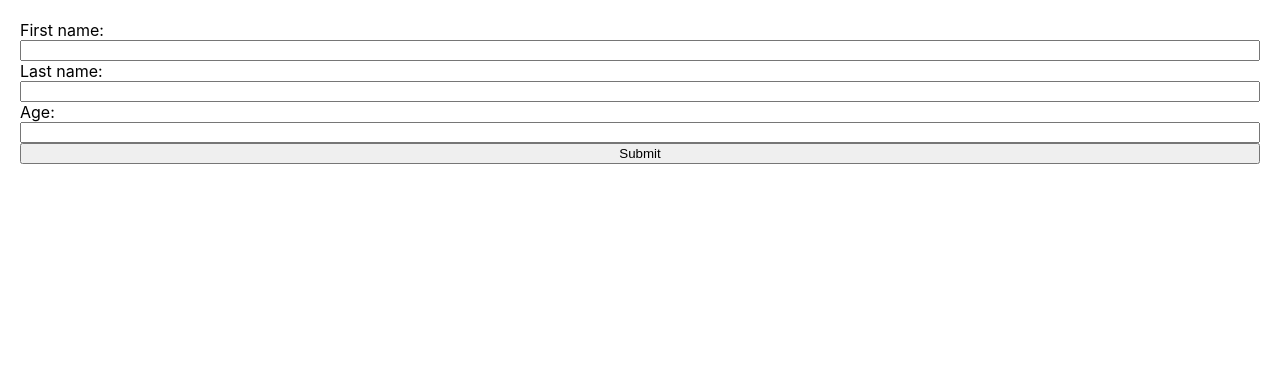
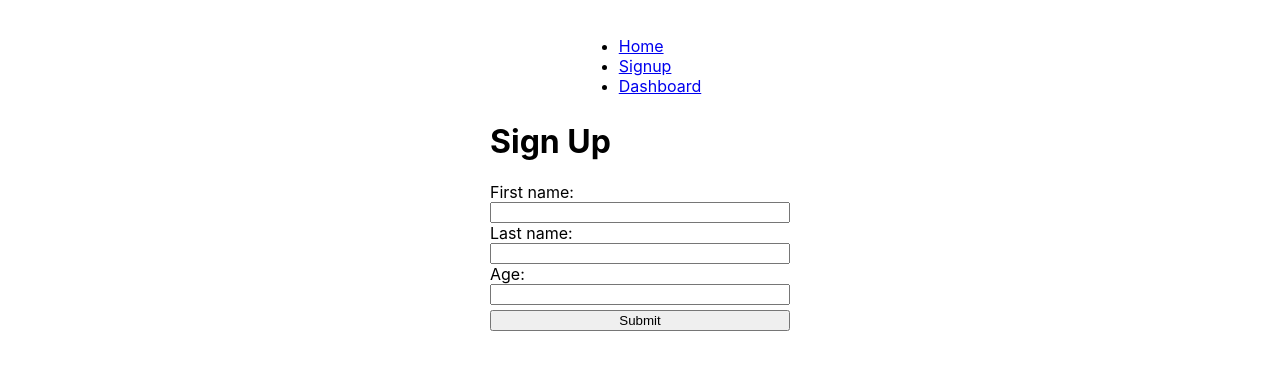
Before and after one commit to benmaudslay/m28-demo, a React (Create React App) app: page /signUp in a window 1280 px wide. Shown: the top 370 px of the page. Built offline with nearby package versions, Linux system fonts and the light colour scheme.

Commit message:
added react router

```diff
--- a/package.json
+++ b/package.json
@@ -8,6 +8,7 @@
     "@testing-library/user-event": "^12.1.10",
     "react": "^17.0.2",
     "react-dom": "^17.0.2",
+    "react-router-dom": "^5.3.0",
     "react-scripts": "4.0.3",
     "web-vitals": "^1.0.1"
   },
--- a/src/App.css
+++ b/src/App.css
@@ -1,7 +1,13 @@
+.wrapper {
+  padding: 20px;
+  display: flex;
+  flex-direction: column;
+  align-items: center;
+}
+
 .container {
   height: 100vh;
-  width: auto;
-
+  width: 300px;
   padding: 10px;
 }
 
@@ -18,11 +24,11 @@ h1 {
   background-color: black;
 }
 
-.wrapper {
-  padding: 20px;
-}
-
 form {
   display: flex;
   flex-direction: column;
 }
+
+form button {
+  margin-top: 5px;
+}
--- a/src/App.jsx
+++ b/src/App.jsx
@@ -1,27 +1,39 @@
 import { useState } from "react";
+import { Switch, Route, useHistory } from "react-router-dom";
 
 import "./App.css";
-import { Form } from "./Form";
+import { Dashboard } from "./pages/Dashboard";
+import { Home } from "./pages/Home";
+import { Nav } from "./components/Nav";
+import { SignUp } from "./pages/SignUp";
 
 const App = () => {
   const [userForm, setUserForm] = useState([]);
+  const history = useHistory()
 
   const handleForm = (data) => {
     setUserForm([...userForm, data]);
+    history.push("/dashboard")
   };
 
   return (
-    <div className="wrapper">
-      <Form handleForm={handleForm} />
-      {userForm.map((item, index) => (
-        <Person key={index} fname={item.fname} />
-      ))}
-    </div>
+      <div className="wrapper">
+        <Nav />
+        <div className="container">
+          <Switch>
+            <Route path="/signUp">
+              <SignUp handleForm={handleForm} />
+            </Route>
+            <Route path="/dashboard">
+              <Dashboard data={userForm} />
+            </Route>
+            <Route path="/">
+              <Home />
+            </Route>
+          </Switch>
+        </div>
+      </div>
   );
 };
 
-const Person = (props) => {
-  return <h1>Welcome {props.fname}</h1>;
-};
-
 export default App;
--- /dev/null
+++ b/src/components/Nav.jsx
@@ -0,0 +1,17 @@
+import { Link } from "react-router-dom";
+
+export const Nav = () => (
+  <nav>
+    <ul>
+      <li>
+        <Link to="/">Home</Link>
+      </li>
+      <li>
+        <Link to="/signUp">Signup</Link>
+      </li>
+      <li>
+        <Link to="/dashboard">Dashboard</Link>
+      </li>
+    </ul>
+  </nav>
+);
--- /dev/null
+++ b/src/components/Person.jsx
@@ -0,0 +1,4 @@
+
+export const Person = (props) => {
+  return <h1>Welcome {props.fname}</h1>;
+};
--- a/src/index.js
+++ b/src/index.js
@@ -1,6 +1,12 @@
-import React from 'react';
-import ReactDOM from 'react-dom';
-import './index.css';
-import App from './App';
+import React from "react";
+import ReactDOM from "react-dom";
+import { BrowserRouter as Router } from "react-router-dom";
+import "./index.css";
+import App from "./App";
 
-ReactDOM.render(<App />, document.getElementById('root'));
+ReactDOM.render(
+  <Router>
+    <App />
+  </Router>,
+  document.getElementById("root")
+);
--- /dev/null
+++ b/src/pages/Dashboard.jsx
@@ -0,0 +1,11 @@
+import { Person } from "../components/Person";
+
+export const Dashboard = ({ data }) => {
+  return (
+    <div>
+      {data.map((item, index) => (
+        <Person key={index} fname={item.fname} />
+      ))}
+    </div>
+  );
+};
--- /dev/null
+++ b/src/pages/Home.jsx
@@ -0,0 +1,16 @@
+import { Link } from "react-router-dom";
+
+export const Home = () => {
+  return (
+    <div>
+      <h1>Welcome to my site</h1>
+      <p>Please <Link to="/signUp">sign up</Link> to continue</p>
+    </div>
+  );
+};
+
+
+// Extend existing component styling with styled components:
+// const StyledLink = styled(Link)`
+
+// `
--- /dev/null
+++ b/src/pages/SignUp.jsx
@@ -0,0 +1,10 @@
+import { Form } from "../components/Form";
+
+export const SignUp = ({ handleForm }) => {
+  return (
+    <div>
+      <h1>Sign Up</h1>
+      <Form handleForm={handleForm} />
+    </div>
+  );
+};
```
Also changed, not shown: src/components/Form.jsx (renamed from src/Form.jsx), 2 other files (tests, documents, lock files or other folders).
